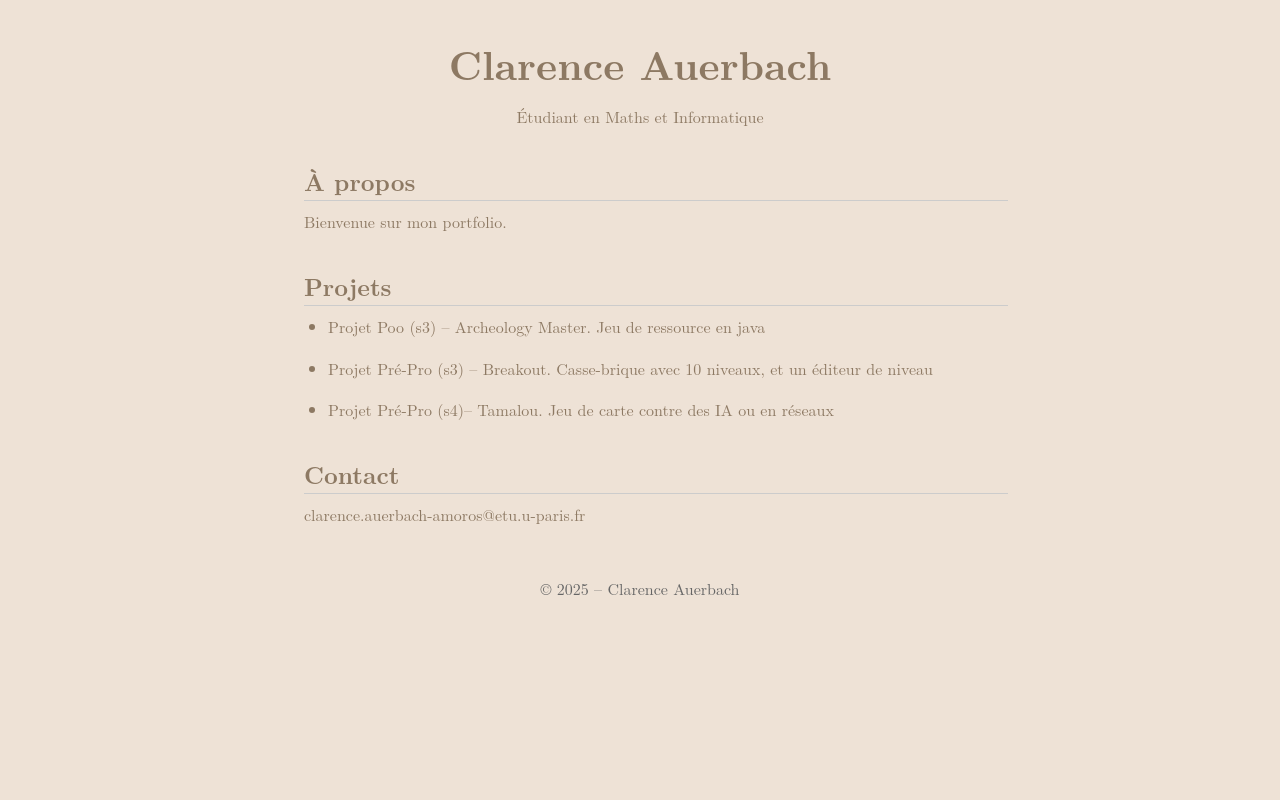
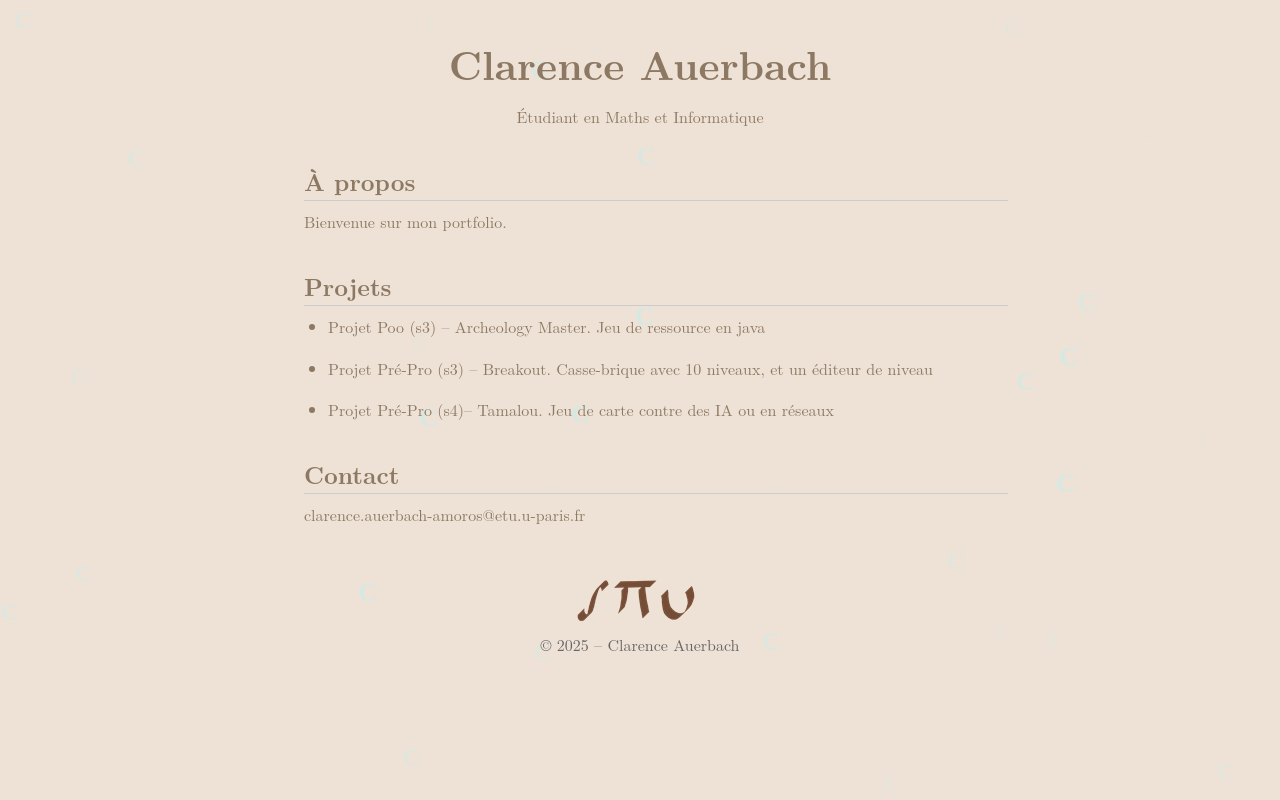
Before and after one commit to ClarenceAuerbach/ClarenceAuerbach.github.io, a plain HTML site: page index.html in a window 1280 px wide. Drawn offline with Linux system fonts and the light colour scheme; a web font is replaced by a local one.

Commit message:
anim+logo

```diff
--- a/css/animation.css
+++ b/css/animation.css
@@ -27,26 +27,15 @@
 
 .symbol {
   position: absolute;
-  width: 30px;
-  height: 30px;
-  background-image: url("./symbol.png");
-  background-size: contain;
-  background-repeat: no-repeat;
-  opacity: 1;
-  animation: flicker 6s ease-in-out infinite;
+  color: #caecea; /* Blanc semi-transparent */
+  font-family: 'CMU Serif', serif; /* Même police que votre titre */
+  font-size: 24px;
+  font-weight: bold;
+  opacity: 0;
+  animation: fadeInOut 4s infinite;
 }
 
-@keyframes twinkle {
-  0% {
-    opacity: 0;
-    transform: scale(0.5);
-  }
-  50% {
-    opacity: 0.8; /* Adjust for desired brightness */
-    transform: scale(1);
-  }
-  100% {
-    opacity: 0;
-    transform: scale(0.5);
-  }
+@keyframes fadeInOut {
+  0%, 100% { opacity: 0; transform: scale(0.8); }
+  50% { opacity: 0.7; transform: scale(1.1); }
 }
--- a/index.html
+++ b/index.html
@@ -38,7 +38,9 @@
     </section>
   </main>
 
+
   <footer>
+    <img src="./ressource/symbol.png" alt="mathImage" >
     <p>&copy; 2025 – Clarence Auerbach</p>
   </footer>
 
--- a/js/script.js
+++ b/js/script.js
@@ -1,37 +1,17 @@
 document.addEventListener("DOMContentLoaded", () => {
   const container = document.getElementById("background-symbols");
-  const numSymbols = 50; // Increased number for better effect
+  const count = 50;
 
-  // Clear any existing symbols
-  container.innerHTML = '';
-
-  // Get viewport dimensions
-  const vw = Math.max(document.documentElement.clientWidth || 0, window.innerWidth || 0);
-  const vh = Math.max(document.documentElement.clientHeight || 0, window.innerHeight || 0);
-
-  for (let i = 0; i < numSymbols; i++) {
+  for (let i = 0; i < count; i++) {
     const symbol = document.createElement("div");
     symbol.className = "symbol";
+    symbol.textContent = "C";
 
-    // Random position
-    const top = Math.random() * vh;
-    const left = Math.random() * vw;
+    symbol.style.left = `${Math.random() * 100}%`;
+    symbol.style.top = `${Math.random() * 100}%`;
 
-    // Random size between 10px and 40px
-    const size = 10 + Math.random() * 30;
-
-    // Random animation duration between 3s and 8s
-    const duration = 3 + Math.random() * 5;
-
-    // Random delay
-    const delay = Math.random() * 5;
-
-    symbol.style.top = `${top}px`;
-    symbol.style.left = `${left}px`;
-    symbol.style.width = `${size}px`;
-    symbol.style.height = `${size}px`;
-    symbol.style.animationDuration = `${duration}s`;
-    symbol.style.animationDelay = `${delay}s`;
+    symbol.style.animationDelay = `${Math.random() * 3}s`;
+    symbol.style.animationDuration = `${3 + Math.random() * 2}s`;
 
     container.appendChild(symbol);
   }
```
Also changed, not shown: ressource/symbol.png (added), symbol.png (deleted).
